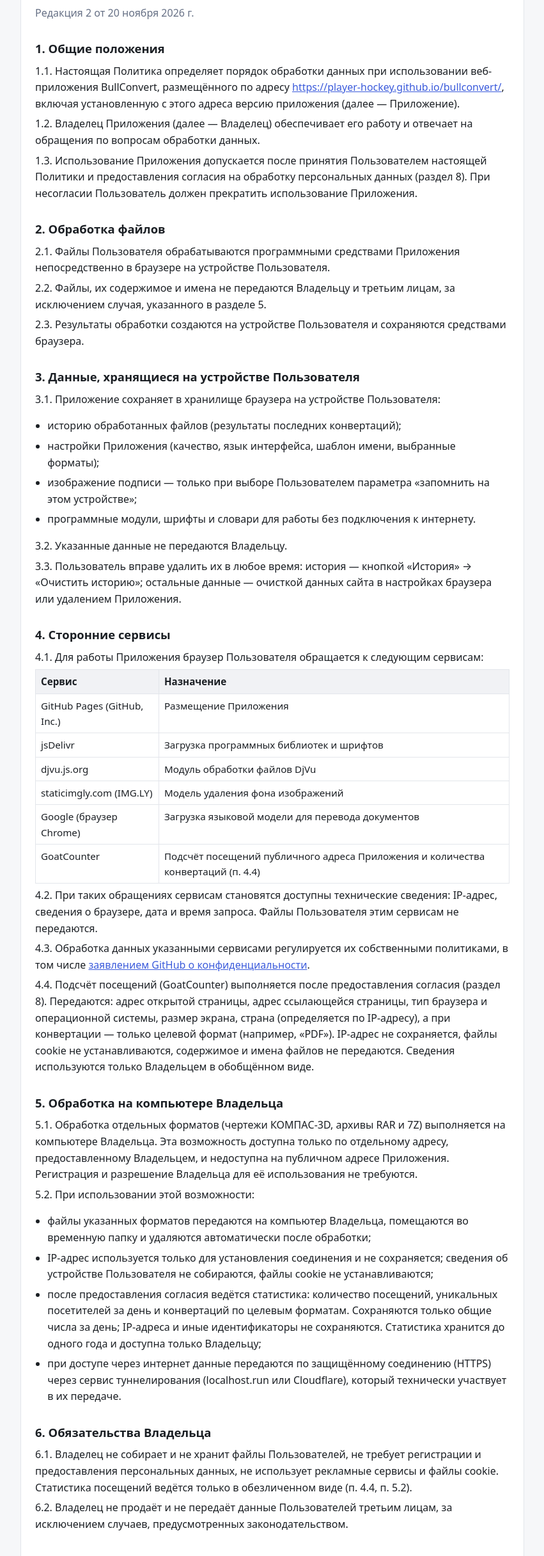
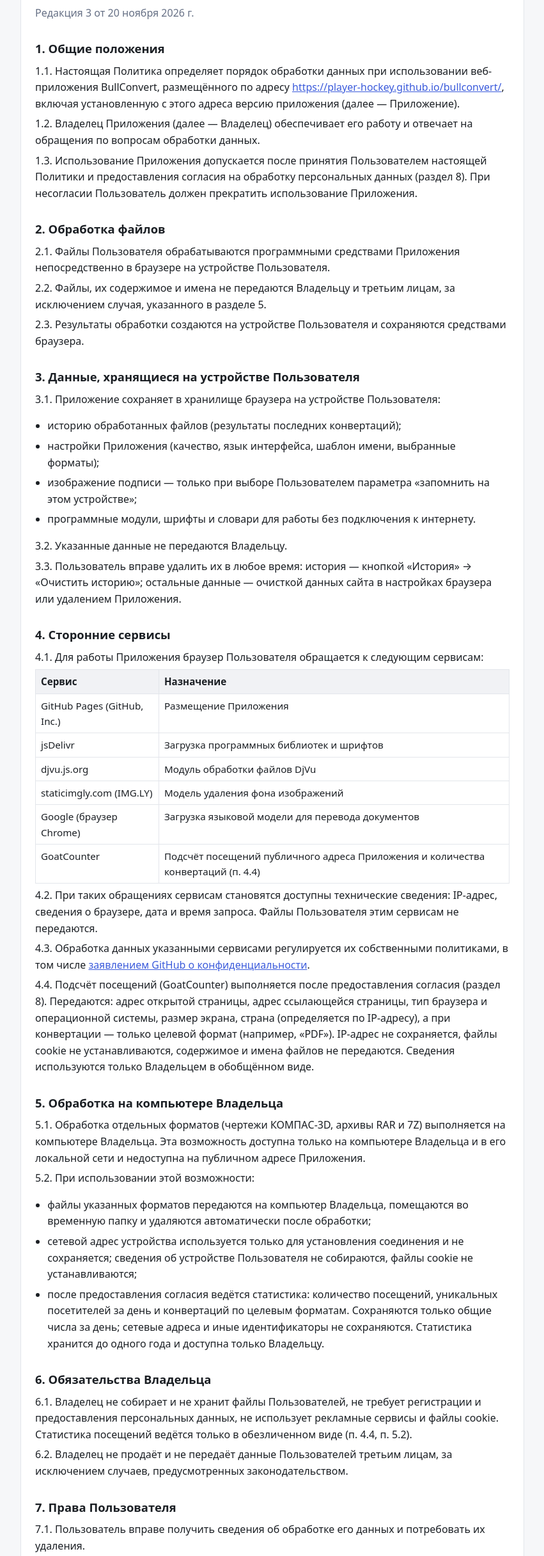
Before and after one commit to Player-hockey/bullconvert, a plain HTML site: page privacy.html in a window 1280 px wide. Shown: the part 124-2556 px from the top of the page at 64% size, without its empty margins (214-1065 px from the left). Drawn offline with Linux system fonts and the light colour scheme.

Commit message:
BullConvert site 2026-11-20 16:08

```diff
--- a/privacy.html
+++ b/privacy.html
@@ -32,7 +32,7 @@
   <a class="back" href="./">← BullConvert</a>
   <div class="card">
     <h1>Политика конфиденциальности</h1>
-    <p class="muted">Редакция 2 от 20 ноября 2026 г.</p>
+    <p class="muted">Редакция 3 от 20 ноября 2026 г.</p>
 
     <h2>1. Общие положения</h2>
     <p>1.1. Настоящая Политика определяет порядок обработки данных при использовании веб-приложения BullConvert, размещённого по адресу <a href="https://player-hockey.github.io/bullconvert/">https://player-hockey.github.io/bullconvert/</a>, включая установленную с этого адреса версию приложения (далее — Приложение).</p>
@@ -71,13 +71,12 @@
     <p>4.4. Подсчёт посещений (GoatCounter) выполняется после предоставления согласия (раздел 8). Передаются: адрес открытой страницы, адрес ссылающейся страницы, тип браузера и операционной системы, размер экрана, страна (определяется по IP-адресу), а при конвертации — только целевой формат (например, «PDF»). IP-адрес не сохраняется, файлы cookie не устанавливаются, содержимое и имена файлов не передаются. Сведения используются только Владельцем в обобщённом виде.</p>
 
     <h2>5. Обработка на компьютере Владельца</h2>
-    <p>5.1. Обработка отдельных форматов (чертежи КОМПАС-3D, архивы RAR и 7Z) выполняется на компьютере Владельца. Эта возможность доступна только по отдельному адресу, предоставленному Владельцем, и недоступна на публичном адресе Приложения. Регистрация и разрешение Владельца для её использования не требуются.</p>
+    <p>5.1. Обработка отдельных форматов (чертежи КОМПАС-3D, архивы RAR и 7Z) выполняется на компьютере Владельца. Эта возможность доступна только на компьютере Владельца и в его локальной сети и недоступна на публичном адресе Приложения.</p>
     <p>5.2. При использовании этой возможности:</p>
     <ul>
       <li>файлы указанных форматов передаются на компьютер Владельца, помещаются во временную папку и удаляются автоматически после обработки;</li>
-      <li>IP-адрес используется только для установления соединения и не сохраняется; сведения об устройстве Пользователя не собираются, файлы cookie не устанавливаются;</li>
-      <li>после предоставления согласия ведётся статистика: количество посещений, уникальных посетителей за день и конвертаций по целевым форматам. Сохраняются только общие числа за день; IP-адреса и иные идентификаторы не сохраняются. Статистика хранится до одного года и доступна только Владельцу;</li>
-      <li>при доступе через интернет данные передаются по защищённому соединению (HTTPS) через сервис туннелирования (localhost.run или Cloudflare), который технически участвует в их передаче.</li>
+      <li>сетевой адрес устройства используется только для установления соединения и не сохраняется; сведения об устройстве Пользователя не собираются, файлы cookie не устанавливаются;</li>
+      <li>после предоставления согласия ведётся статистика: количество посещений, уникальных посетителей за день и конвертаций по целевым форматам. Сохраняются только общие числа за день; сетевые адреса и иные идентификаторы не сохраняются. Статистика хранится до одного года и доступна только Владельцу.</li>
     </ul>
 
     <h2>6. Обязательства Владельца</h2>
@@ -90,9 +89,9 @@
 
     <h2 id="consent">8. Согласие на обработку персональных данных</h2>
     <p>8.1. Принимая настоящую Политику, Пользователь свободно, своей волей и в своём интересе даёт Владельцу согласие на обработку персональных данных на следующих условиях.</p>
-    <p>8.2. Перечень данных: технические сведения, указанные в п. 4.2; сведения для подсчёта посещений, указанные в п. 4.4; при обработке на компьютере Владельца — IP-адрес (без сохранения) и файлы, переданные для обработки (раздел 5).</p>
+    <p>8.2. Перечень данных: технические сведения, указанные в п. 4.2; сведения для подсчёта посещений, указанные в п. 4.4; при обработке на компьютере Владельца — сетевой адрес устройства (без сохранения) и файлы, переданные для обработки (раздел 5).</p>
     <p>8.3. Цели обработки: обеспечение работы Приложения; выполнение конвертации переданных файлов; учёт количества посещений и использования Приложения в обезличенном виде.</p>
-    <p>8.4. Действия с данными: сбор, запись, хранение, использование, удаление и уничтожение. Обработка осуществляется с использованием средств автоматизации. Данные не передаются третьим лицам, за исключением сервисов, указанных в разделе 4 и п. 5.2, в объёме, необходимом для работы Приложения.</p>
+    <p>8.4. Действия с данными: сбор, запись, хранение, использование, удаление и уничтожение. Обработка осуществляется с использованием средств автоматизации. Данные не передаются третьим лицам, за исключением сервисов, указанных в разделе 4, в объёме, необходимом для работы Приложения.</p>
     <p>8.5. Срок действия согласия: до достижения целей обработки либо до его отзыва. Файлы, переданные на компьютер Владельца, удаляются автоматически после обработки.</p>
     <p>8.6. Согласие может быть отозвано Пользователем в любое время путём обращения к Владельцу (п. 7.2) либо очисткой данных сайта в браузере. Повторное использование Приложения потребует повторного согласия.</p>
     <p>8.7. Согласие даётся при первом использовании Приложения путём отметки «Я ознакомлен(а) с Политикой конфиденциальности и даю согласие на обработку персональных данных» и нажатия кнопки «Принять».</p>
```
Also changed, not shown: sw.js (+7 -7 lines).
